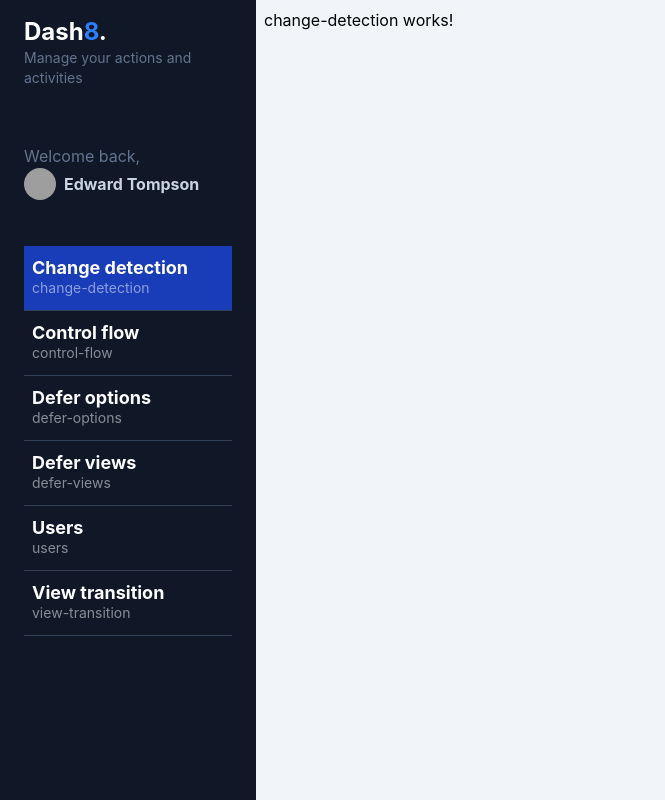
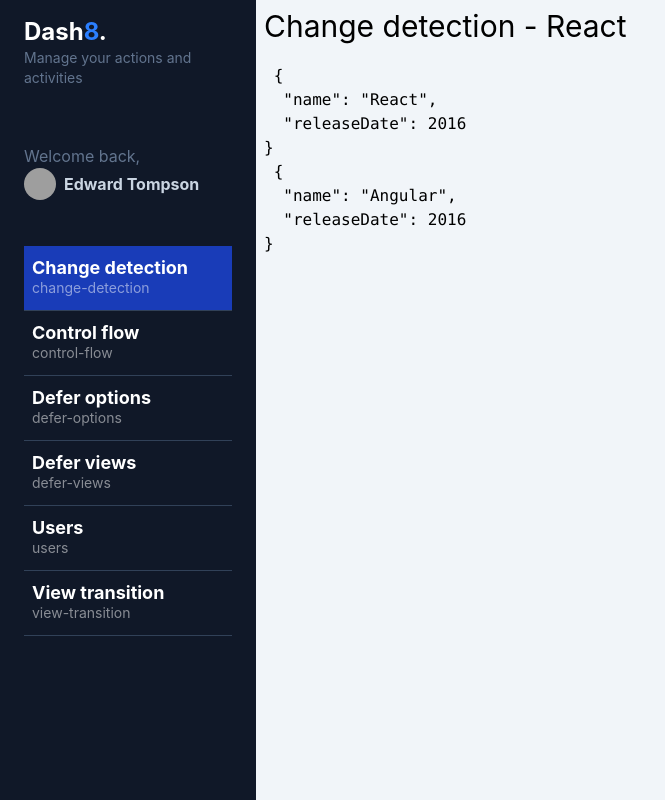
Before and after one commit to CarlosGal19/Angular_Dashboard, an Angular app: page /dashboard/change-detection in a window 1280 px wide. Shown: the whole page, without its empty margins (0-665 px from the left). Built offline with nearby package versions, Linux system fonts and the light colour scheme; grey boxes are pictures that could not be loaded.

Commit message:
feat: compare properties and signals

```diff
--- a/src/app/dashboard/pages/change-detection/change-detection.html
+++ b/src/app/dashboard/pages/change-detection/change-detection.html
@@ -1 +1,5 @@
-<p>change-detection works!</p>
+<app-title [title]="currentFramework()" />
+
+
+<pre> {{ frameworkAsSignal() | json }} </pre>
+<pre> {{ frameworkAsProperty | json }} </pre>
--- a/src/app/dashboard/pages/change-detection/change-detection.ts
+++ b/src/app/dashboard/pages/change-detection/change-detection.ts
@@ -1,10 +1,45 @@
-import { Component } from '@angular/core';
+import { Component, computed, signal } from '@angular/core';
+import { Title } from "../../../shared/title/title";
+import { JsonPipe } from '@angular/common';
 
 @Component({
   selector: 'change-detection',
-  imports: [],
+  imports: [Title, JsonPipe],
   templateUrl: './change-detection.html',
 })
 export class ChangeDetection {
 
+  currentFramework = computed(
+    () => `Change detection - ${ this.frameworkAsSignal().name }`
+  );
+
+
+  public frameworkAsSignal = signal({
+    name: 'Angular',
+    releaseDate: 2016,
+  });
+
+  public frameworkAsProperty = {
+    name: 'Angular',
+    releaseDate: 2016,
+  };
+
+
+  constructor() {
+
+    setTimeout(() => {
+
+
+        // this.frameworkAsProperty.name = 'React';
+        this.frameworkAsSignal.update( value => {
+          value.name = 'React';
+
+          return {...value};
+        })
+
+        console.log('Hecho');
+    }, 3000);
+
+
+  }
 }
```
